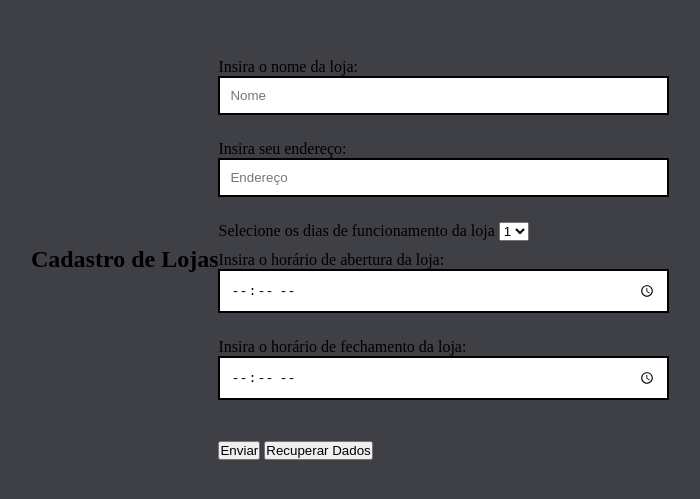
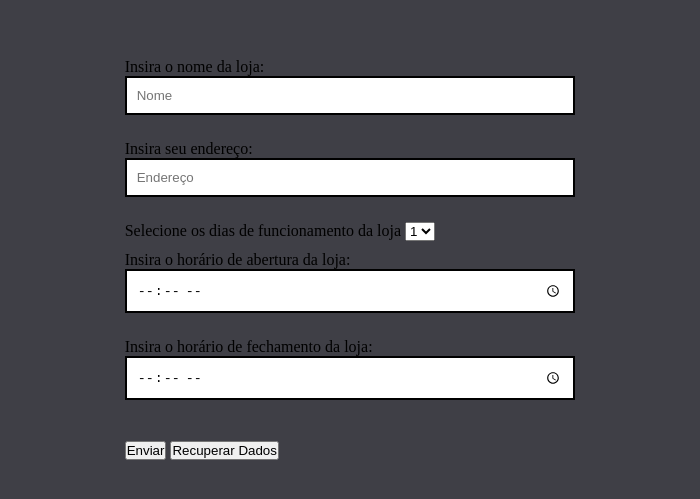
Before and after one commit to DevVitorMSilva/EstudosDodev, a plain HTML site: page front-end/exercicio8/index.html in a window 1280 px wide. Shown: the part 141-640 px from the top of the page, without its empty margins (302-1002 px from the left). Drawn offline with Linux system fonts and the light colour scheme; no server answers.

Commit message:
Tirando header

```diff
--- a/front-end/exercicio8/index.html
+++ b/front-end/exercicio8/index.html
@@ -9,9 +9,6 @@
 </head>
 
 <body>
-    <header>
-        <h2>Cadastro de Lojas</h2>
-    </header>
     <form id="form">
         <div class="input-box">
             <label for="nome">Insira o nome da loja:</label>
```
